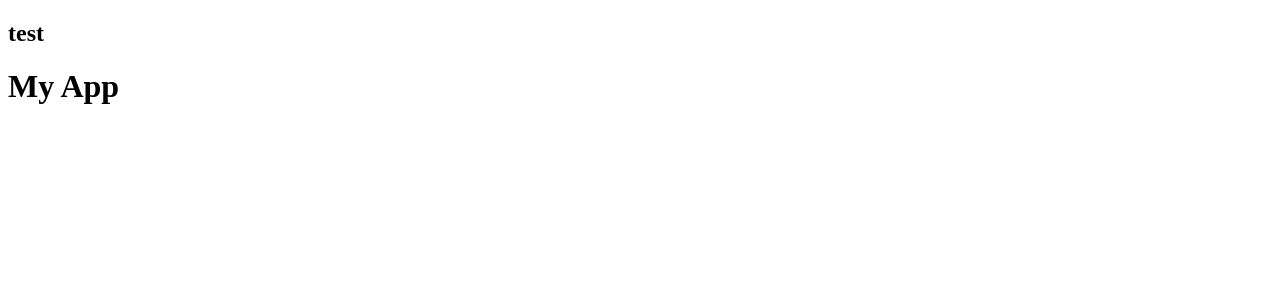
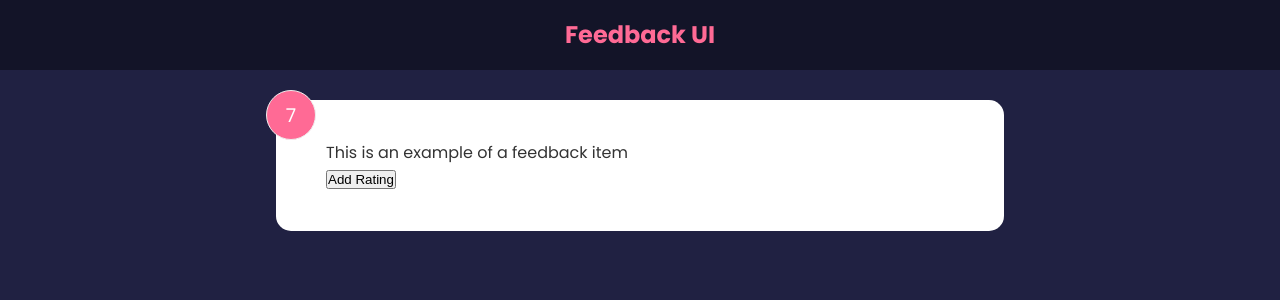
Before and after one commit to webdevangelie/feedback_app, a React (Create React App) app: page / in a window 1280 px wide. Shown: the top 300 px of the page. Built offline with nearby package versions, Linux system fonts and the light colour scheme.

Commit message:
useState on rating

```diff
--- a/src/App.js
+++ b/src/App.js
@@ -1,12 +1,13 @@
 import React from "react"
 import Header from "./components/Header"
+import FeedbackItem from "./components/FeedbackItem"
 
 function App() {
   return (
     <>
-      <Header text="test" />
+      <Header />
       <div className="container">
-        <h1>My App</h1>
+        <FeedbackItem />
       </div>
     </>
   )
--- /dev/null
+++ b/src/components/FeedbackItem.js
@@ -0,0 +1,21 @@
+import React from "react"
+import { useState } from "react"
+
+function FeedbackItem() {
+  const [rating, setRating] = useState(7)
+  const [text, setText] = useState("This is an example of a feedback item")
+
+  const handleClick = () => {
+    setRating(10)
+  }
+
+  return (
+    <div className="card">
+      <div className="num-display">{rating}</div>
+      <div className="text-display">{text}</div>
+      <button onClick={handleClick}>Add Rating</button>
+    </div>
+  )
+}
+
+export default FeedbackItem
--- a/src/components/Header.js
+++ b/src/components/Header.js
@@ -1,8 +1,13 @@
-import React from "react"
+import PropTypes from "prop-types"
 
-function Header({ text }) {
+function Header({ text, bgColor, textColor }) {
+  const headerStyles = {
+    backgroundColor: bgColor,
+    color: textColor,
+  }
+
   return (
-    <header>
+    <header style={headerStyles}>
       <div className="container">
         <h2>{text}</h2>
       </div>
@@ -10,4 +15,16 @@
   )
 }
 
+Header.defaultProps = {
+  text: "Feedback UI",
+  bgColor: "rgba(0,0,0,0.4)",
+  textColor: "#ff6a95",
+}
+
+Header.propTypes = {
+  text: PropTypes.string,
+  bgColor: PropTypes.string,
+  textColor: PropTypes.string,
+}
+
 export default Header
--- a/src/index.css
+++ b/src/index.css
@@ -0,0 +1,230 @@
+@import url("https://fonts.googleapis.com/css2?family=Poppins:wght@400;600;700&display=swap");
+
+* {
+  box-sizing: border-box;
+  margin: 0;
+  padding: 0;
+}
+
+body {
+  font-family: "Poppins", sans-serif;
+  background-color: #202142;
+  color: #fff;
+  line-height: 1.6;
+}
+
+ul {
+  list-style: none;
+}
+
+.container {
+  max-width: 768px;
+  margin: auto;
+  padding: 0 20px;
+}
+
+header {
+  height: 70px;
+  width: 100%;
+  display: flex;
+  justify-content: space-between;
+  align-items: center;
+  margin-bottom: 30px;
+}
+
+.card {
+  background-color: #fff;
+  color: #333;
+  border-radius: 15px;
+  padding: 40px 50px;
+  margin: 20px 0;
+  position: relative;
+}
+
+.card.reverse {
+  background-color: rgba(0, 0, 0, 0.4);
+  color: #fff;
+}
+
+.card h2 {
+  font-size: 22px;
+  font-weight: 600;
+  text-align: center;
+}
+
+.rating {
+  display: flex;
+  align-items: center;
+  justify-content: space-around;
+  margin: 30px 0 40px;
+}
+
+.rating li,
+.num-display {
+  position: relative;
+  background: #f4f4f4;
+  width: 50px;
+  height: 50px;
+  padding: 10px;
+  text-align: center;
+  border-radius: 50%;
+  font-size: 19px;
+  border: 1px #eee solid;
+  transition: 0.3s;
+}
+
+.rating li label {
+  position: absolute;
+  top: 50%;
+  left: 50%;
+  width: 50px;
+  height: 50px;
+  padding: 10px;
+  border-radius: 50%;
+  transform: translate(-50%, -50%);
+  cursor: pointer;
+}
+
+.rating li:hover,
+.num-display {
+  background: #ff6a95;
+  color: #fff;
+}
+
+[type="radio"] {
+  opacity: 0;
+}
+
+[type="radio"]:checked ~ label {
+  background: #ff6a95;
+  color: #fff;
+}
+
+.input-group {
+  display: flex;
+  flex-direction: row;
+  border: 1px solid #ccc;
+  padding: 8px 10px;
+  border-radius: 8px;
+}
+
+input {
+  flex-grow: 2;
+  border: none;
+  font-size: 16px;
+}
+
+input:focus {
+  outline: none;
+}
+
+.feedback-stats {
+  color: #fff;
+  display: flex;
+  justify-content: space-between;
+  align-items: center;
+}
+
+.num-display {
+  position: absolute;
+  top: -10px;
+  left: -10px;
+}
+
+.close,
+.edit {
+  position: absolute;
+  top: 10px;
+  right: 20px;
+  cursor: pointer;
+  background: none;
+  border: none;
+}
+
+.edit {
+  right: 40px;
+}
+
+.btn {
+  color: #fff;
+  border: 0;
+  border-radius: 8px;
+  color: #fff;
+  width: 100px;
+  height: 40px;
+  cursor: pointer;
+}
+
+.btn-primary {
+  background-color: #202142;
+}
+
+.btn-secondary {
+  background: #ff6a95;
+}
+
+.btn:hover {
+  transform: scale(0.98);
+  opacity: 0.9;
+}
+
+.btn:disabled {
+  background-color: #cccccc;
+  color: #333;
+  cursor: auto;
+}
+
+.btn:disabled:hover {
+  transform: scale(1);
+  opacity: 1;
+}
+
+.message {
+  padding-top: 10px;
+  text-align: center;
+  color: rebeccapurple;
+}
+
+/* FIX: Remove position: absolute to keep about icon at the bottom of the
+ * document */
+.about-link {
+  display: flex;
+  justify-content: flex-end;
+}
+
+/* FIX: Remove position: absolute to keep about icon at the bottom of the
+ * document */
+.about-link a {
+  color: #fff;
+  cursor: pointer;
+}
+
+.about-link a:hover {
+  color: #ff6a95;
+}
+
+.about h1 {
+  margin-bottom: 20px;
+}
+
+.about p {
+  margin: 10px 0;
+}
+
+@media (max-width: 600px) {
+  .rating li {
+    margin: 10px 3px;
+  }
+
+  .rating {
+    display: flex;
+    align-items: center;
+    justify-content: center;
+    flex-wrap: wrap;
+    margin: 30px 0 40px;
+  }
+
+  .input-group input {
+    width: 80%;
+  }
+}
```
